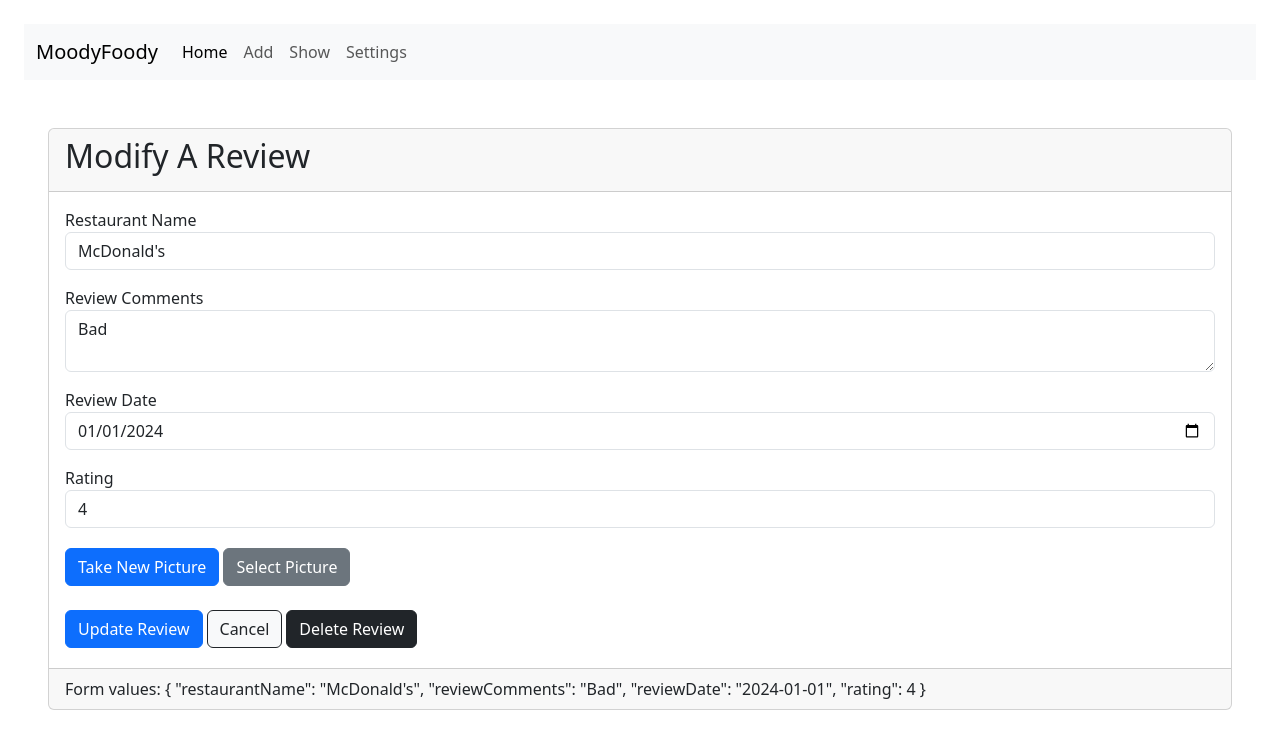
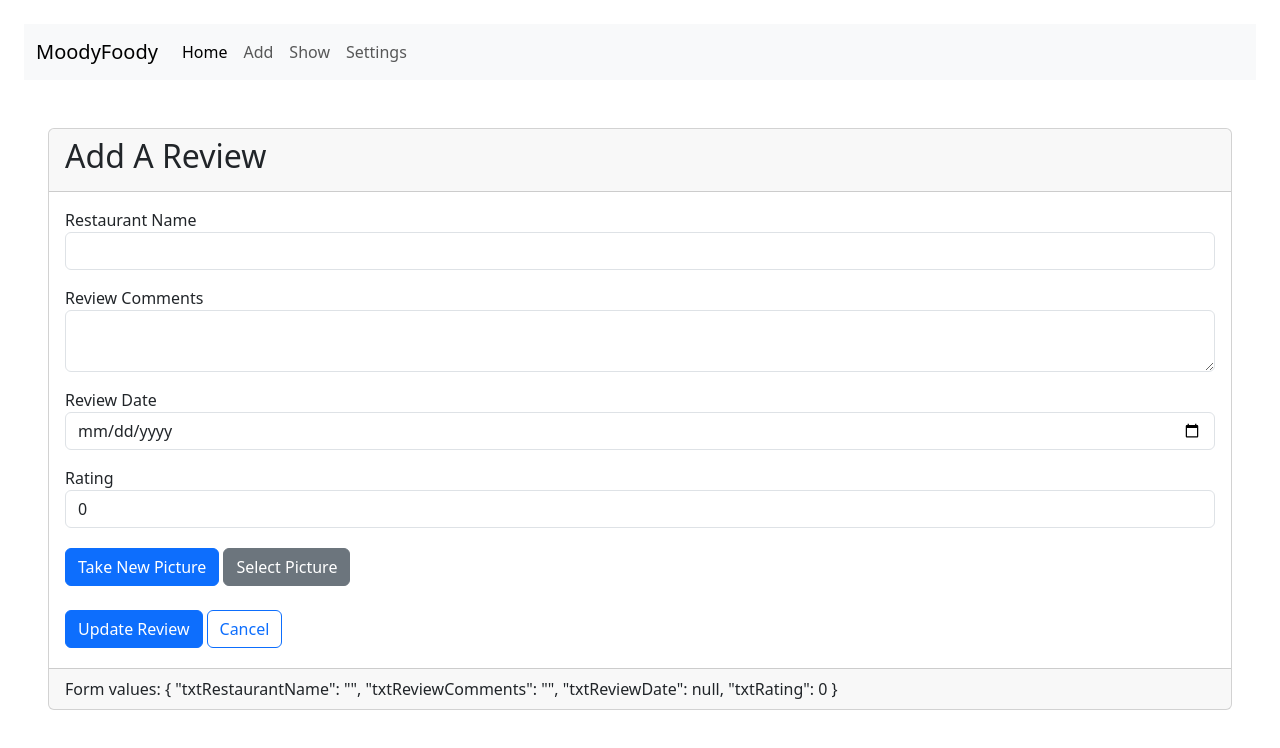
Before and after one commit to jackgraul/MoodyFoody, an Angular app: page /detail/1 in a window 1280 px wide. Shown: the top 748 px of the page. Built offline with nearby package versions, Linux system fonts and the light colour scheme.

Commit message:
fixed binding problems with add/update forms. Validation only works on submit

```diff
--- a/src/app/addpage/addpage.component.html
+++ b/src/app/addpage/addpage.component.html
@@ -5,35 +5,28 @@
       <h2>Add A Review</h2>
     </div>
     <div class="card-body">
-      <form [formGroup]="reviewForm" (ngSubmit)="onAddClick()">
+      <form #reviewForm="ngForm" (ngSubmit)="btnAddClick()">
         <div class="mb-3">
           <label for="txtRestaurantName">Restaurant Name</label>
-          <input id="txtRestaurantName" type="text" class="form-control" formControlName="restaurantName">
-
-          @if (isControlInvalid('restaurantName')){
-            <p style="color: red">{{getErrorMessage('restaurantName')}}</p>
-          }
+          <input id="txtRestaurantName" name="txtRestaurantName" type="text" class="form-control" [(ngModel)]="review.restaurantName" #restaurantName="ngModel">
+          <p *ngIf="nameError" class="text-danger">{{nameError}}</p>
         </div>
 
         <div class="mb-3">
           <label for="txtReviewComments">Review Comments</label>
-          <textarea id="txtReviewComments" class="form-control" formControlName="reviewComments"></textarea>
+          <textarea id="txtReviewComments" name="txtReviewComments" class="form-control" [(ngModel)]="review.reviewComments" #reviewComments="ngModel"></textarea>
         </div>
 
         <div class="mb-3">
           <label for="txtReviewDate">Review Date</label>
-          <input id="txtReviewDate" type="date" class="form-control" formControlName="reviewDate">
-          @if (isControlInvalid('reviewDate')){
-            <p style="color: red">{{getErrorMessage('reviewDate')}}</p>
-          }
+          <input id="txtReviewDate" name="txtReviewDate" type="date" class="form-control" [(ngModel)]="review.reviewDate" #reviewDate="ngModel">
+          <p *ngIf="dateError" class="text-danger">{{dateError}}</p>
         </div>
 
         <div class="mb-3">
           <label for="txtRating">Rating</label>
-          <input id="txtRating" type="number" class="form-control" formControlName="rating">
-          @if (isControlInvalid('rating')){
-            <p style="color: red">{{getErrorMessage('rating')}}</p>
-          }
+          <input id="txtRating" name="txtRating" type="number" class="form-control" [(ngModel)]="review.rating" #rating="ngModel">
+          <p *ngIf="ratingError" class="text-danger">{{ratingError}}</p>
         </div>
 
         <div class="mb-3">
--- a/src/app/addpage/addpage.component.ts
+++ b/src/app/addpage/addpage.component.ts
@@ -1,7 +1,7 @@
 import {Component, inject, OnInit} from '@angular/core';
-import {JsonPipe} from "@angular/common";
+import {JsonPipe, NgIf} from "@angular/common";
 import {NavComponent} from "../nav/nav.component";
-import {FormBuilder, FormGroup, ReactiveFormsModule, Validators} from "@angular/forms";
+import {FormsModule, ReactiveFormsModule} from "@angular/forms";
 import {ReviewDalService} from "../../services/review-dal.service";
 import {Review} from "../../models/Review.model";
 import {Router} from "@angular/router";
@@ -13,54 +13,29 @@ import {Router} from "@angular/router";
     JsonPipe,
     NavComponent,
     ReactiveFormsModule,
+    FormsModule,
+    NgIf,
   ],
   templateUrl: './addpage.component.html',
   styleUrl: './addpage.component.css'
 })
 
-export class AddpageComponent implements OnInit{
-  reviewForm!: FormGroup;
-  review: Review = new Review("McDonald's", "Bad", new Date("2024-01-01"), 4, null, "", "");
+export class AddpageComponent {
+  review: Review = new Review();
   dal = inject(ReviewDalService)
   router = inject(Router);
+  nameError: string = "";
+  dateError: string = "";
+  ratingError: string = "";
 
-  constructor(private fb: FormBuilder) { }
-
-  ngOnInit(): void {
-    this.reviewForm = this.fb.group({
-      restaurantName: [this.review.restaurantName, [Validators.required, Validators.minLength(3), Validators.maxLength(20)]],
-      reviewComments: [this.review.reviewComments],
-      reviewDate: [this.review.reviewDate.toISOString().split('T')[0], Validators.required],
-      rating: [this.review.rating, [Validators.required, Validators.min(1), Validators.max(10)]]
-    });
-  }
-
-  onAddClick(): void {
-    if (this.reviewForm.valid) {
+  btnAddClick(): void {
+    if (this.validateForm(this.review)){
       this.dal.insert(this.review).then((data) => {
         console.log(data);
-        alert("Record added successfully");
-        this.reviewForm.reset();
+        alert("Review added successfully");
         this.router.navigate(["/show"]);
       }).catch(e => {
         console.log("error " + e.message)
-      })
-    } else {
-      this.validateAllFormFields(this.reviewForm);
-    }
-  }
-
-  validateAllFormFields(formGroup: FormGroup | null): void {
-    if (formGroup) {
-      Object.keys(formGroup.controls).forEach(field => {
-        const control = formGroup.get(field);
-        if (control) {
-          if (control instanceof FormGroup) {
-            this.validateAllFormFields(control);
-          } else {
-            control.markAsTouched({ onlySelf: true });
-          }
-        }
       });
     }
   }
@@ -73,25 +48,60 @@ export class AddpageComponent implements OnInit{
     // Your select picture logic here
   }
 
-  isControlInvalid(controlName: string): boolean {
-    const control = this.reviewForm.get(controlName);
-    return !!control && control.touched && control.invalid;
+  validateForm(review: Review) {
+    let isValid = true;
+
+    if (this.validateName(review.restaurantName) != "") {
+      this.nameError = this.validateName(review.restaurantName);
+      isValid = false;
+    } else {
+      this.nameError = "";
+    }
+
+    if (this.validateDate(review.reviewDate) != "") {
+      this.dateError = this.validateDate(review.reviewDate);
+      isValid = false;
+    } else {
+      this.dateError = "";
+    }
+
+    if (this.validateRating(review.rating) != "") {
+      this.ratingError = this.validateRating(review.rating);
+      isValid = false;
+    } else {
+      this.ratingError = "";
+    }
+
+    return isValid;
   }
 
-  getErrorMessage(controlName: string): string {
-    const control = this.reviewForm.get(controlName);
-    if (control?.hasError('required')) {
-      return `${controlName} is a required field`;
+  validateName(name: string): string {
+    if (name == null || name == ""){
+      return "Restaurant Name is required";
     }
-    if (control?.hasError('minlength')) {
-      return 'Minimum length is 3';
+    else if (name.length < 3 || name.length > 20){
+      return "Restaurant Name must be between 3 & 20 characters";
     }
-    if (control?.hasError('maxlength')) {
-      return 'Maximum length is 20';
+    else {
+      return "";
     }
-    if (control?.hasError('min') || control?.hasError('max')) {
-      return 'Rating must be between 1 and 10';
+  }
+
+  validateDate(date: Date | null): string {
+    if (date === null || (date instanceof Object)) {
+      return "Review Date is required";
+    } else {
+      return "";
     }
-    return '';
+  }
+
+  validateRating(rating: number): string {
+    if (rating == null){
+      return "Review Rating is required";
+    } else if (rating <= 0 || rating > 10){
+      return "Review Rating must be from 1-10";
+    } else {
+      return "";
+    }
   }
 }
--- a/src/app/detailpage/detailpage.component.html
+++ b/src/app/detailpage/detailpage.component.html
@@ -2,38 +2,31 @@
 <div class="m-4">
   <div class="card">
     <div class="card-header">
-      <h2>Modify A Review</h2>
+      <h2>Add A Review</h2>
     </div>
     <div class="card-body">
-      <form [formGroup]="reviewForm">
+      <form #reviewForm="ngForm">
         <div class="mb-3">
           <label for="txtRestaurantName">Restaurant Name</label>
-          <input id="txtRestaurantName" type="text" class="form-control" formControlName="restaurantName">
-
-          @if (isControlInvalid('restaurantName')){
-            <p style="color: red">{{getErrorMessage('restaurantName')}}</p>
-          }
+          <input id="txtRestaurantName" name="txtRestaurantName" type="text" class="form-control" [(ngModel)]="review.restaurantName" #restaurantName="ngModel">
+          <p *ngIf="nameError" class="text-danger">{{nameError}}</p>
         </div>
 
         <div class="mb-3">
           <label for="txtReviewComments">Review Comments</label>
-          <textarea id="txtReviewComments" class="form-control" formControlName="reviewComments"></textarea>
+          <textarea id="txtReviewComments" name="txtReviewComments" class="form-control" [(ngModel)]="review.reviewComments" #reviewComments="ngModel"></textarea>
         </div>
 
         <div class="mb-3">
           <label for="txtReviewDate">Review Date</label>
-          <input id="txtReviewDate" type="date" class="form-control" formControlName="reviewDate">
-          @if (isControlInvalid('reviewDate')){
-            <p style="color: red">{{getErrorMessage('reviewDate')}}</p>
-          }
+          <input id="txtReviewDate" name="txtReviewDate" type="date" class="form-control" [(ngModel)]="review.reviewDate" #reviewDate="ngModel" required>
+          <p *ngIf="dateError" class="text-danger">{{dateError}}</p>
         </div>
 
         <div class="mb-3">
           <label for="txtRating">Rating</label>
-          <input id="txtRating" type="number" class="form-control" formControlName="rating">
-          @if (isControlInvalid('rating')){
-            <p style="color: red">{{getErrorMessage('rating')}}</p>
-          }
+          <input id="txtRating" name="txtRating" type="number" class="form-control" [(ngModel)]="review.rating" #rating="ngModel" required min="1" max="10">
+          <p *ngIf="ratingError" class="text-danger">{{ratingError}}</p>
         </div>
 
         <div class="mb-3">
@@ -42,8 +35,7 @@
         </div>
 
         <button type="submit" id="btnUpdate" class="btn btn-primary" (click)="btnUpdateClick()">Update Review</button>
-        <button type="submit" id="btnCancel" class="btn btn-light btn-outline-dark m-1" (click)="btnCancelClick()">Cancel</button>
-        <button type="submit" id="btnDelete" class="btn btn-dark" (click)="btnDeleteClick()">Delete Review</button>
+        <button type="submit" id="btnCancel" class="btn btn-white btn-outline-primary m-1" (click)="btnCancelClick()">Cancel</button>
       </form>
     </div>
     <div class="card-footer">
--- a/src/app/detailpage/detailpage.component.ts
+++ b/src/app/detailpage/detailpage.component.ts
@@ -1,10 +1,10 @@
-import {Component, inject} from '@angular/core';
+import {Component, inject, OnInit} from '@angular/core';
 import {NavComponent} from "../nav/nav.component";
-import {JsonPipe} from "@angular/common";
-import {FormBuilder, FormGroup, ReactiveFormsModule, Validators} from "@angular/forms";
+import {JsonPipe, NgIf} from "@angular/common";
+import {FormsModule, ReactiveFormsModule} from "@angular/forms";
 import {Review} from "../../models/Review.model";
 import {ReviewDalService} from "../../services/review-dal.service";
-import {Router} from "@angular/router";
+import {ActivatedRoute, Router} from "@angular/router";
 
 @Component({
   selector: 'app-detailpage',
@@ -12,68 +12,45 @@ import {Router} from "@angular/router";
   imports: [
     NavComponent,
     JsonPipe,
-    ReactiveFormsModule
+    ReactiveFormsModule,
+    FormsModule,
+    NgIf
   ],
   templateUrl: './detailpage.component.html',
   styleUrl: './detailpage.component.css'
 })
-export class DetailpageComponent {
-  reviewForm!: FormGroup;
-  review: Review = new Review("McDonald's", "Bad", new Date("2024-01-01"), 4, null, "", "");
+export class DetailpageComponent implements OnInit{
+  review: Review = new Review();
+  nameError: string = "";
+  dateError: string = "";
+  ratingError: string = "";
   dal = inject(ReviewDalService);
   router = inject(Router);
+  activatedRoute = inject(ActivatedRoute);
 
-  constructor(private fb: FormBuilder) { }
-
-  ngOnInit(): void {
-    this.reviewForm = this.fb.group({
-      restaurantName: [this.review.restaurantName, [Validators.required, Validators.minLength(3), Validators.maxLength(20)]],
-      reviewComments: [this.review.reviewComments],
-      reviewDate: [this.review.reviewDate.toISOString().split('T')[0], Validators.required],
-      rating: [this.review.rating, [Validators.required, Validators.min(1), Validators.max(10)]]
+  ngOnInit(){
+    const id: number = Number(this.activatedRoute.snapshot.paramMap.get("id"));
+    this.dal.select(id).then((data)=>{
+      this.review = data;
+    }).catch((e)=>{
+      console.log("Error: " + e.message);
     });
   }
 
   btnUpdateClick() {
-    if (this.reviewForm.valid) {
+    if (this.validateForm(this.review)) {
       this.dal.update(this.review).then((data) => {
         console.log(data);
-        alert("Review added successfully");
+        alert("Review updated successfully");
+        this.router.navigate(["/show"]);
       }).catch(e => {
         console.log("error " + e.message)
       });
-      this.reviewForm.reset();
-    } else {
-      this.validateAllFormFields(this.reviewForm);
     }
   }
 
   btnCancelClick() {
     this.router.navigate(["/show"]);
-  }
-
-  btnDeleteClick() {
-    this.dal.delete(this.review).then((data)=>{
-      console.log(data);
-      alert("Review deleted successfully");
-    }).catch(e => {
-      console.log("error " + e.message);
-    });
-  }
-
-  validateAllFormFields(formGroup: FormGroup | null): void {
-    if (formGroup) {
-      Object.keys(formGroup.controls).forEach(field => {
-        const control = formGroup.get(field);
-        if (control) {
-          if (control instanceof FormGroup) {
-            this.validateAllFormFields(control);
-          } else {
-            control.markAsTouched({ onlySelf: true });
-          }
-        }
-      });
-    }
   }
 
   onNewPictureClick(): void {
@@ -84,25 +61,60 @@ export class DetailpageComponent {
     // Your select picture logic here
   }
 
-  isControlInvalid(controlName: string): boolean {
-    const control = this.reviewForm.get(controlName);
-    return !!control && control.touched && control.invalid;
+  validateForm(review: Review) {
+    let isValid = true;
+
+    if (this.validateDate(review.reviewDate) != "") {
+      this.dateError = this.validateDate(review.reviewDate);
+      isValid = false;
+    } else {
+      this.dateError = "";
+    }
+
+    if (this.validateName(review.restaurantName) != "") {
+      this.nameError = this.validateName(review.restaurantName);
+      isValid = false;
+    } else {
+      this.nameError = "";
+    }
+
+    if (this.validateRating(review.rating) != "") {
+      this.ratingError = this.validateRating(review.rating);
+      isValid = false;
+    } else {
+      this.ratingError = "";
+    }
+
+    return isValid;
   }
 
-  getErrorMessage(controlName: string): string {
-    const control = this.reviewForm.get(controlName);
-    if (control?.hasError('required')) {
-      return `${controlName} is a required field`;
+  validateName(name: string): string {
+    if (name == null || name == ""){
+      return "Restaurant Name is required";
     }
-    if (control?.hasError('minlength')) {
-      return 'Minimum length is 3';
+    else if (name.length < 3 || name.length > 20){
+      return "Restaurant Name must be between 3 & 20 characters";
     }
-    if (control?.hasError('maxlength')) {
-      return 'Maximum length is 20';
+    else {
+      return "";
     }
-    if (control?.hasError('min') || control?.hasError('max')) {
-      return 'Rating must be between 1 and 10';
+  }
+
+  validateDate(date: Date): string {
+    if (date == null){
+      return "Review Date is required";
+    } else {
+      return "";
     }
-    return '';
+  }
+
+  validateRating(rating: number):string {
+    if (rating == null){
+      return "Review Rating is required";
+    } else if (rating <= 0 || rating > 10){
+      return "Review Rating must be from 1-10";
+    } else {
+      return "";
+    }
   }
 }
--- a/src/models/Review.model.ts
+++ b/src/models/Review.model.ts
@@ -2,8 +2,8 @@
   id: number | undefined;
   restaurantName: string = "";
   reviewComments: string = "";
-  reviewDate: Date = new Date();
-  rating: Number = 0;
+  reviewDate: Date = new Date("");
+  rating: number = 0;
   pictureUrl: string | null = null;
   lat: string = "";
   lon: string = "";
@@ -11,8 +11,8 @@
   constructor(
     restaurantName: string = "",
     reviewComments: string = "",
-    reviewDate: Date = new Date(),
-    rating: Number = 0,
+    reviewDate: Date = new Date(""),
+    rating: number = 0,
     pictureUrl: string | null = null,
     lat: string = "",
     lon: string = ""
```
Also changed, not shown: src/app/showpage/showpage.component.html (+13 -10 lines), src/app/showpage/showpage.component.ts (+7 -1 lines).
